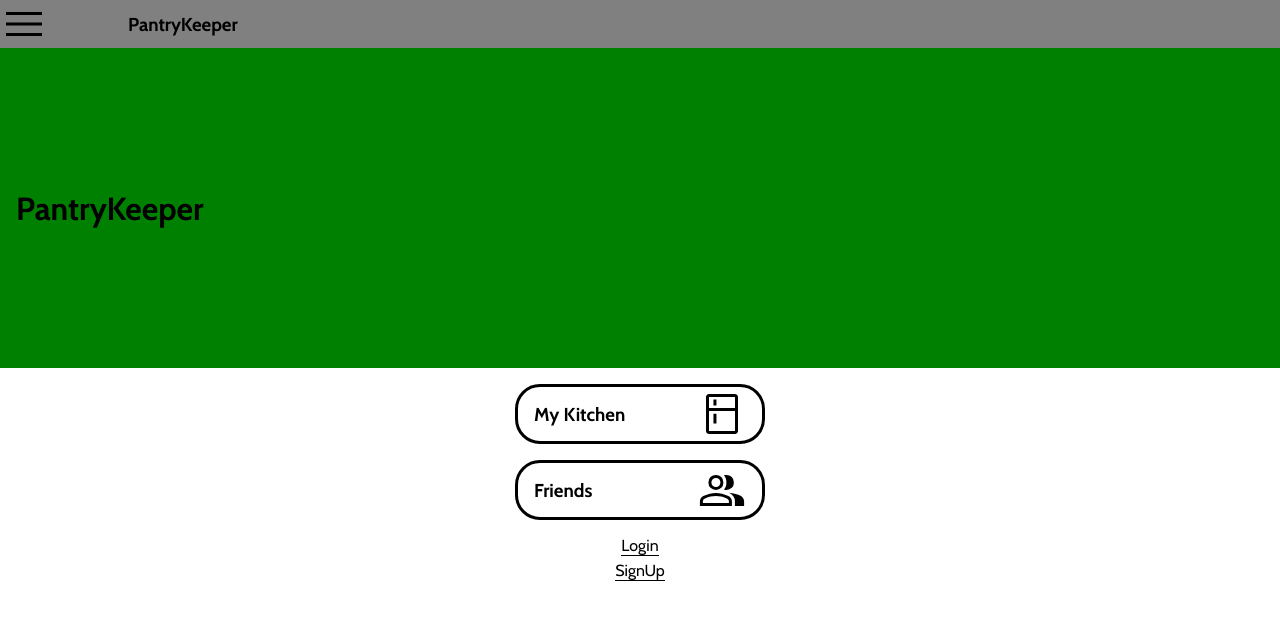
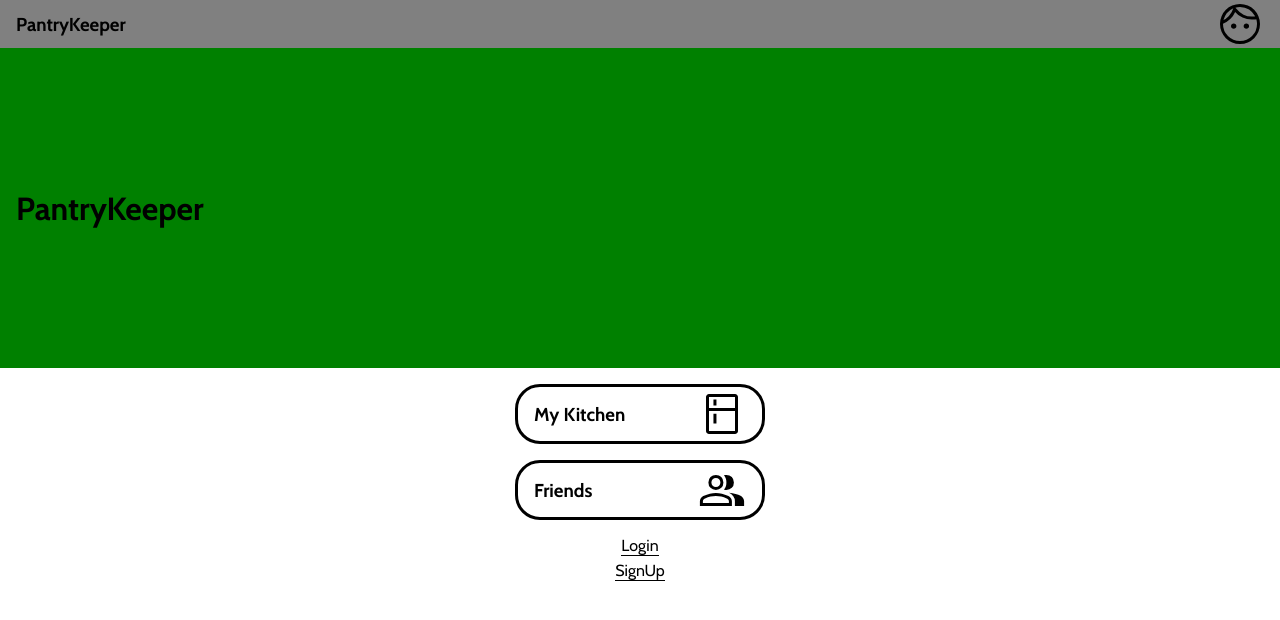
Before and after one commit to aliv314/pantrykeeper, a React (Create React App) app in the folder client/: page / in a window 1280 px wide. Shown: the top 620 px of the page. Built offline with nearby package versions, Linux system fonts and the light colour scheme; no server answers.

Commit message:
fixed header styling. header missing case: user not logged in

```diff
--- a/client/src/components/Header/Header.js
+++ b/client/src/components/Header/Header.js
@@ -1,12 +1,31 @@
 import './Header.scss'
 import menu from '../../assets/images/icons/menu.svg'
+import {getAuth, onAuthStateChanged} from "firebase/auth"
+import {useEffect, useState} from 'react'
 
+import profileIcon from '../../assets/images/icons/face.svg'
 const Header = () => {
+
+    const auth = getAuth();
+    const [username, setUsername] = useState("");
+    const [profileImg, setProfileImg] = useState("");
+    useEffect(() => {
+        onAuthStateChanged(auth, (user) => {
+            if(user != null){
+                setUsername(user.displayName);
+                setProfileImg(user.photoURL);
+            }
+        })
+    }, [auth])
+
     return (
     <>
         <div className='header'>
-            <img className='header__icon' src={menu} alt='Menu icon header.'/>
             <h3 className='header__title'> PantryKeeper </h3>
+            <div className='header__user'>
+                <h3> {username}</h3>
+                <img src={profileIcon} alt={`${username}'s profile icon`}/>
+            </div>
         </div>
     </>
     )
--- a/client/src/components/Header/Header.scss
+++ b/client/src/components/Header/Header.scss
@@ -1,13 +1,19 @@
+@use '../../styles/mixins' as *;
+@use '../../styles/variables' as *;
+
 .header{
+    @include padding-baseline;
     width: 100%;
     height: 3rem;
     background-color: grey;
     position: sticky;
-
     display: flex;
     align-items: center;
-
-    &__icon{
-        margin-right: 5rem;
+    &__title{
+        margin-right: auto;
+    }
+    &__user{
+        display: flex;
+        align-content: center;
     }
 }
```
Also changed, not shown: client/src/assets/images/icons/face.svg (added).
